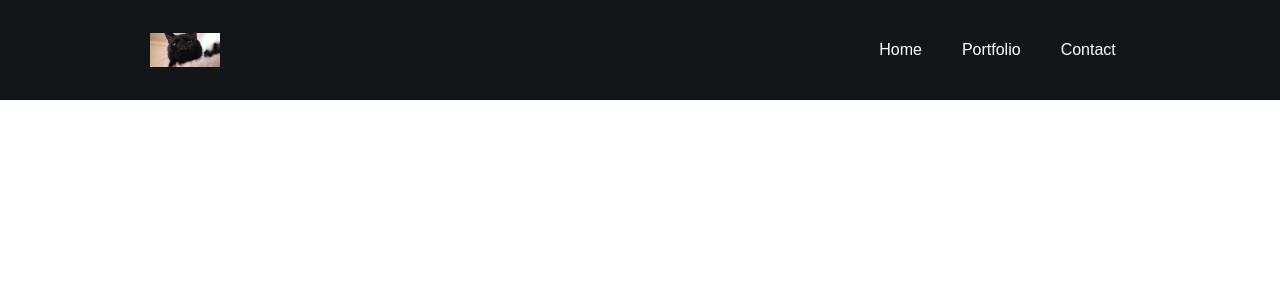
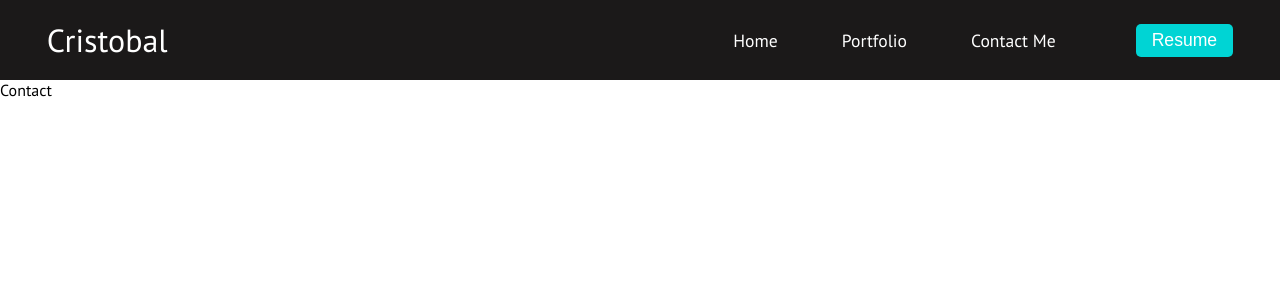
Before and after one commit to Cris546/Cris546.github.io, a React (Create React App) app: page /contact in a window 1280 px wide. Shown: the top 300 px of the page. Built offline with nearby package versions, Linux system fonts and the light colour scheme.

Commit message:
Redesign on the navbar

```diff
--- a/public/index.html
+++ b/public/index.html
@@ -24,7 +24,7 @@
       work correctly both with client-side routing and a non-root public URL.
       Learn how to configure a non-root public URL by running `npm run build`.
     -->
-    <title>React App</title>
+    <title>Cristobal Portfolio</title>
   </head>
   <body>
     <noscript>You need to enable JavaScript to run this app.</noscript>
--- a/src/App.css
+++ b/src/App.css
@@ -1,12 +1,11 @@
-.App {
-  width: 100%;
-  height: auto;
-  display: flex;
-  flex-direction: column;
-  font-family: Arial, Helvetica, sans-serif;
-}
+@import url('https://fonts.googleapis.com/css2?family=PT+Sans&display=swap');
+
+
 
 body {
   padding: 0;
   margin: 0;
+  box-sizing: border-box;
+  font-family: "PT Sans", sans-serif;
+
 }
--- a/src/App.js
+++ b/src/App.js
@@ -1,7 +1,9 @@
-import logo from './logo.svg';
+
 import './App.css';
 import Navbar from './components/Navbar';
 import Home from './pages/Home';
+import Portfolio from './pages/Portfolio';
+import Contact from './pages/Contact'
 import {BrowserRouter as Router, Route, Routes as Switch} from "react-router-dom"
 
 
@@ -12,6 +14,8 @@ function App() {
         <Navbar />
         <Switch>
           <Route path='/' element={<Home/>}  />
+          <Route path='/portfolio' element={<Portfolio/>} />
+          <Route path='/contact' element={<Contact/>} />
         </Switch>
       </Router>
 
--- /dev/null
+++ b/src/components/Button.js
@@ -0,0 +1,17 @@
+import React from 'react'
+import {Link} from 'react-router-dom'
+import '../styles/Button.css'
+import PDF from '../assests/Cristobal_Cortez_SWE.pdf'
+
+
+
+
+function Button() {
+    return(
+        <Link to={PDF} target="_blank" >
+            <button className='btn'>Resume</button>
+        </Link>
+    )
+}
+
+export default Button
--- /dev/null
+++ b/src/components/NavItems.js
@@ -0,0 +1,22 @@
+
+
+export const navItems = [
+    {
+        id: 1,
+        title: "Home",
+        path: "./",
+        cName: "nav-item",
+    },
+    {
+        id: 2,
+        title: "Portfolio",
+        path: "./Portfolio",
+        cName: "nav-item",
+    },
+    {
+        id: 3,
+        title: "Contact Me",
+        path: "./Contact",
+        cName: "nav-item",
+    },
+];
--- a/src/components/Navbar.js
+++ b/src/components/Navbar.js
@@ -1,36 +1,32 @@
 
-import React, {useState} from 'react'
-import logo from '../assests/cris_cat.jpeg'
+
+
 import {Link} from 'react-router-dom'
-import ReorderIcon from '@material-ui/icons/Reorder'
+import Button from './Button';
 import '../styles/Navbar.css'
+import {navItems} from "../components/NavItems";
 
 function Navbar() {
 
-    const [openLinks, setOpenLinkes] = useState(false);
 
-    const toggleNavbar = () => {
-        setOpenLinkes(!openLinks);
-    }
   return (
-    <div className='navbar'>
-        <div className='leftSide' id={openLinks ? "open" : "close"}>
-            <img src={logo} />
-            <div className='hiddenLinks'>
-                <Link to="/"> Home </Link>
-                <Link to="/portfolio"> Portfolio  </Link>
-                <Link to="/contact"> Contact </Link>
-            </div>
-        </div>
-        <div className='rightSide'>
-            <Link to="/"> Home </Link>
-            <Link to="/portfolio"> Portfolio  </Link>
-            <Link to="/contact"> Contact </Link>
-            <button onClick={toggleNavbar}>
-                <ReorderIcon />
-            </button>
-        </div>
-    </div>
+    <>
+        <nav className='navbar'>
+            <Link to="/" className='navbar-logo'>
+                Cristobal
+            </Link>
+            <ul className='nav-items'>
+                {navItems.map(item => {
+                    return (
+                    <li key={item.id} className={item.cName}>
+                        <Link to={item.path}>{item.title}</Link>
+                    </li>
+                    )
+                })}
+            </ul>
+            <Button />
+        </nav>
+    </>
   );
 }
 
--- /dev/null
+++ b/src/pages/Contact.js
@@ -0,0 +1,9 @@
+import React from 'react'
+
+function Contact() {
+  return (
+    <div>Contact</div>
+  )
+}
+
+export default Contact
--- /dev/null
+++ b/src/pages/Portfolio.js
@@ -0,0 +1,9 @@
+import React from 'react'
+
+function Portfolio() {
+  return (
+    <div>Portfolio</div>
+  )
+}
+
+export default Portfolio
--- /dev/null
+++ b/src/styles/Button.css
@@ -0,0 +1,16 @@
+.btn {
+    border: none;
+    background: transparent;
+    padding: 6px 16px;
+    font-size: 1.1rem;
+    color: white;
+    background: rgb(0, 212, 212);
+    border-radius: 5px;
+    transition: 0.3s all ease-out;
+    cursor: pointer;
+}
+
+.btn:hover {
+    color: rgb(0, 212, 212);
+    background: white;
+}
--- a/src/styles/Navbar.css
+++ b/src/styles/Navbar.css
@@ -1,102 +1,41 @@
 .navbar {
-    width: 100%;
-    height: 100px;
-    background-color: #121619;
-    display: flex;
-    flex-direction: row;
-  }
+  height: 10vh;
+  background: #1b1919;
+  display: flex;
+  justify-content: center;
+  align-items: center;
+}
 
-  .navbar .leftSide {
-    flex: 50%;
-    height: 100%;
-    display: flex;
-    align-items: center;
-    padding-left: 150px;
-  }
+.navbar-logo {
+  color: white;
+  text-decoration: none;
+  font-size: 2rem;
+}
 
-  .navbar .leftSide img {
-    width: 70px;
-  }
+.nav-items {
+  display: flex;
+  list-style: none;
+  text-align: center;
+  width: 70vw;
+  justify-content: flex-end;
+  margin-right: 2rem;
+}
 
-  .navbar .rightSide {
-    flex: 50%;
-    height: 100%;
-    display: flex;
-    align-items: center;
-    justify-content: center;
-  }
+.nav-item {
+  display: flex;
+  align-items: center;
+}
 
-  .navbar a {
-    color: white;
-    text-decoration: none;
-    margin: 20px;
-  }
+.nav-item a {
+  text-decoration: none;
+  color: white;
+  font-size: 1.1rem;
+  margin-right: 2rem;
 
-  .navbar .rightSide button {
-    background-color: transparent;
-    border: none;
-    color: white;
-    cursor: pointer;
-  }
+  padding: 6px 16px;
+  border-radius: 5px;
+}
 
-  .navbar .rightSide svg {
-    font-size: 40px;
-  }
-
-  .navbar #open {
-    padding-left: 0px;
-  }
-  .navbar #open img {
-    display: none;
-  }
-
-  .navbar #close img {
-    display: inherit;
-  }
-
-  .navbar #open .hiddenLinks {
-    display: inherit;
-    margin-left: 30px;
-  }
-
-  .navbar #close .hiddenLinks {
-    display: none;
-  }
-
-  .navbar #open a {
-    width: 70px;
-    margin: 5px;
-  }
-  @media only screen and (max-width: 900px) {
-    .navbar .rightSide a {
-      width: 70px;
-    }
-    .navbar .leftSide {
-      padding-left: 50px;
-    }
-  }
-
-  @media only screen and (max-width: 600px) {
-    .navbar .rightSide a {
-      display: none;
-    }
-
-    .navbar .rightSide {
-      justify-content: flex-end;
-      padding-right: 50px;
-    }
-
-    .navbar .rightSide button {
-      display: inherit;
-    }
-  }
-
-  @media only screen and (min-width: 600px) {
-    .navbar .rightSide button {
-      display: none;
-    }
-
-    .hiddenLinks {
-      display: none;
-    }
-  }
+.nav-item a:hover {
+  background: rgb(0, 212, 212);
+}
```
Also changed, not shown: 1 other file (tests, documents, lock files or other folders).
